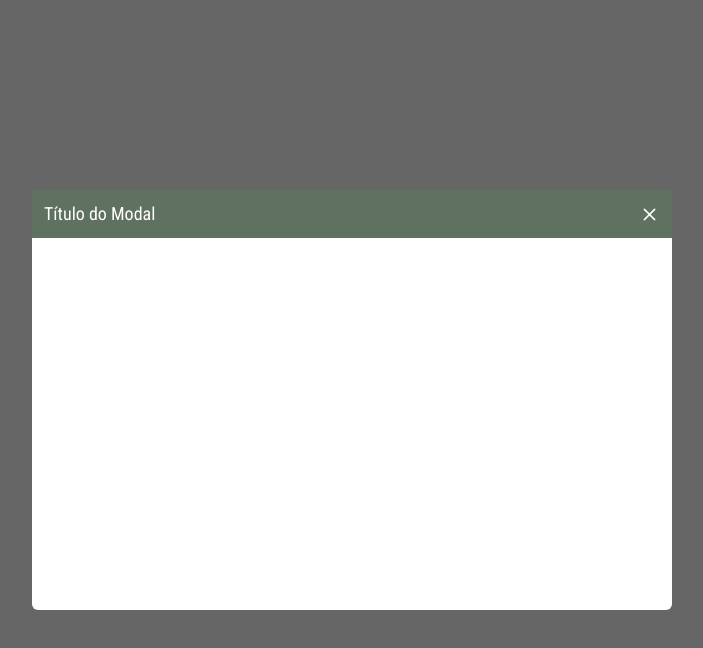
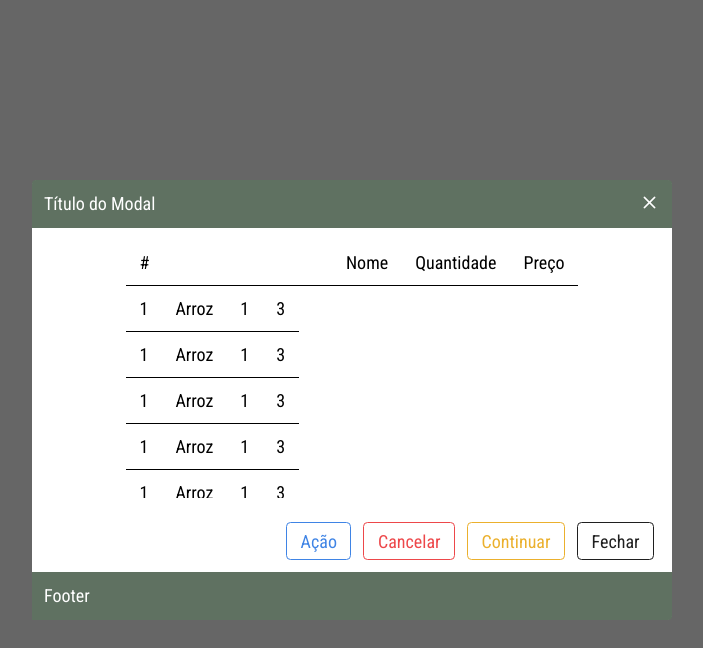
Before and after one commit to kalninandre/React-Modal, a React (Vite) app: page / in a window 1280 px wide. Both pictures are taken after a click on the button "Open modal". Shown: the top 648 px of the page, without its empty margins (288-991 px from the left). Built offline with nearby package versions, Linux system fonts and the light colour scheme.

Commit message:
Componentes de Ação, Container e Content adicionados

```diff
--- a/package.json
+++ b/package.json
@@ -12,6 +12,8 @@
     "react": "^18.2.0",
     "react-dom": "^18.2.0",
     "sass": "^1.64.2",
+    "tailwind-merge": "^1.14.0",
+    "tailwind-variants": "^0.1.13",
     "vite-tsconfig-paths": "^4.2.0"
   },
   "devDependencies": {
--- /dev/null
+++ b/src/components/Modal/Action.tsx
@@ -0,0 +1,42 @@
+import { tv } from 'tailwind-variants';
+import { twMerge } from 'tailwind-merge';
+
+type ModalActionProps = React.ButtonHTMLAttributes<HTMLButtonElement> & {
+	children: React.ReactNode;
+	color?: 'default' | 'blue' | 'green' | 'yellow' | 'red' | undefined;
+};
+
+const button = tv({
+	base: 'button border rounded whitespace-nowrap px-3 py-1',
+	variants: {
+		color: {
+			default: 'text-black border-black hover:bg-black hover:text-white',
+			blue: 'text-blue border-blue hover:bg-blue hover:text-white',
+			green: 'text-green border-green hover:bg-green hover:text-white',
+			yellow: 'text-yellow border-yellow hover:bg-yellow hover:text-white',
+			red: 'text-red border-red hover:bg-red hover:text-white',
+		},
+	},
+	defaultVariants: {
+		color: 'default',
+	},
+});
+
+const Action = ({ children, color, className, ...props }: ModalActionProps) => {
+	if (className && className.includes('close-modal')) {
+		setTimeout(() => {
+			jQuery('button.close-modal').on('click', function () {
+				jQuery(this).off('click');
+				jQuery('.backdrop').trigger('click');
+			});
+		});
+	}
+
+	return (
+		<button className={twMerge(button({ color }), className)} {...props}>
+			{children}
+		</button>
+	);
+};
+
+export default Action;
--- /dev/null
+++ b/src/components/Modal/Actions.tsx
@@ -0,0 +1,9 @@
+type ModalActionsProps = {
+	children: React.ReactNode;
+};
+
+const Actions = ({ children }: ModalActionsProps) => {
+	return <div className='actions'>{children}</div>;
+};
+
+export default Actions;
--- /dev/null
+++ b/src/components/Modal/Container.tsx
@@ -0,0 +1,11 @@
+import React from 'react';
+
+type ModalContainerProps = {
+	children: React.ReactNode[];
+};
+
+const Container = ({ children }: ModalContainerProps) => {
+	return <div className='content-container'>{children}</div>;
+};
+
+export default Container;
--- /dev/null
+++ b/src/components/Modal/Content.tsx
@@ -0,0 +1,13 @@
+type ModalContentProps = {
+	children: React.ReactNode;
+};
+
+const Content = ({ children }: ModalContentProps) => {
+	return (
+		<div className='modal-content'>
+			<div className='modal-content-centralizer'>{children}</div>
+		</div>
+	);
+};
+
+export default Content;
--- /dev/null
+++ b/src/components/Modal/Footer.tsx
@@ -0,0 +1,9 @@
+type ModalFooterProps = {
+	children: React.ReactNode;
+};
+
+const Footer = ({ children }: ModalFooterProps) => {
+	return <div className='footer'>{children}</div>;
+};
+
+export default Footer;
--- a/src/components/Modal/Header.tsx
+++ b/src/components/Modal/Header.tsx
@@ -1,8 +1,8 @@
-type ModalHealder = {
+type ModalHeaderProps = {
 	children: React.ReactNode;
 };
 
-const Header = ({ children }: ModalHealder) => {
+const Header = ({ children }: ModalHeaderProps) => {
 	return <div className='header'>{children}</div>;
 };
 
--- a/src/components/Modal/Root.tsx
+++ b/src/components/Modal/Root.tsx
@@ -2,11 +2,13 @@ import { useState } from 'react';
 
 import './modal.scss';
 
-type ModalProps = {
+type ModalRootProps = {
 	children: React.ReactNode[];
+	width: number;
+	height: number;
 };
 
-const Root = ({ children }: ModalProps) => {
+const Root = ({ width, height, children }: ModalRootProps) => {
 	const [isOpen, setIsOpen] = useState(false);
 
 	let trigger, content;
@@ -21,9 +23,13 @@ const Root = ({ children }: ModalProps) => {
 			<div onClick={() => setIsOpen(true)}>{trigger}</div>
 			{isOpen && (
 				<div className='backdrop' onClick={() => setIsOpen(false)}>
-					<div className='content-container'>
-						<div className='content' onClick={event => event.stopPropagation()}>
-							<div className='close-content'>
+					<div className='backdrop-centralizer'>
+						<div
+							className='modal-container'
+							style={{ width, height }}
+							onClick={event => event.stopPropagation()}
+						>
+							<div className='modal-closer'>
 								<i className='bi bi-x text-2xl p-2 cursor-pointer' onClick={() => setIsOpen(false)}></i>
 							</div>
 							{content}
--- a/src/components/Modal/modal.scss
+++ b/src/components/Modal/modal.scss
@@ -8,32 +8,36 @@
 	overflow: hidden;
 }
 
-.content-container {
+.backdrop-centralizer {
 	display: flex;
 	align-items: center;
 	justify-content: center;
 	width: 100%;
 	height: 100%;
 
-	.content {
+	.modal-container {
 		position: relative;
 		background-color: var(--white);
-		min-width: 640px;
-		min-height: 420px;
 		border-radius: 6px;
 	}
 
-	.close-content {
+	.modal-closer {
 		position: absolute;
 		color: white;
-		top: 8px;
+		top: 6px;
 		right: 0px;
 	}
 }
 
+.content-container {
+	display: flex;
+	flex-direction: column;
+	height: 100%;
+
 	.header {
 		display: flex;
 		align-items: center;
+		flex-shrink: 0;
 
 		background-color: var(--green);
 		color: var(--white);
@@ -48,3 +52,45 @@
 		border-top-left-radius: 4px;
 		border-top-right-radius: 4px;
 	}
+
+	.modal-content {
+		margin: 12px;
+		height: 100%;
+		overflow: auto;
+
+		.modal-content-centralizer {
+			display: flex;
+			justify-content: center;
+			width: 100%;
+		}
+	}
+
+	.actions {
+		display: flex;
+		justify-content: flex-end;
+		align-items: center;
+		flex-wrap: wrap;
+
+		padding: 12px 18px;
+		gap: 12px;
+	}
+
+	.footer {
+		display: flex;
+		align-items: center;
+		flex-shrink: 0;
+
+		background-color: var(--green);
+		color: var(--white);
+
+		height: 48px;
+		font-size: 18px;
+		line-height: 28px;
+		font-weight: 400;
+
+		padding: 0 12px;
+
+		border-bottom: 4px;
+		border-bottom-right-radius: 4px;
+	}
+}
--- a/src/routes/App.tsx
+++ b/src/routes/App.tsx
@@ -50,10 +50,103 @@ function App() {
 							})}
 						</tbody>
 					</table>
+
 					<div className='flex mt-4'>
-						<Modal.Root>
+						<Modal.Root width={640} height={440}>
 							<button className='trigger bg-green text-white p-2'>Open modal</button>
-							<Modal.Header>Título do Modal</Modal.Header>
+							<Modal.Container>
+								<Modal.Header>Título do Modal</Modal.Header>
+								<Modal.Content>
+									<table>
+										<thead>
+											<tr className='border-b'>
+												<td>#</td>
+												<td>Nome</td>
+												<td>Quantidade</td>
+												<td>Preço</td>
+											</tr>
+										</thead>
+
+										<tbody>
+											{data.map((i, index) => {
+												return (
+													<div>
+														<tr className='border-b' key={index}>
+															<td>{i.id}</td>
+															<td>{i.name}</td>
+															<td>{i.quantity}</td>
+															<td>{i.price}</td>
+														</tr>
+														<tr className='border-b' key={index}>
+															<td>{i.id}</td>
+															<td>{i.name}</td>
+															<td>{i.quantity}</td>
+															<td>{i.price}</td>
+														</tr>
+														<tr className='border-b' key={index}>
+															<td>{i.id}</td>
+															<td>{i.name}</td>
+															<td>{i.quantity}</td>
+															<td>{i.price}</td>
+														</tr>
+														<tr className='border-b' key={index}>
+															<td>{i.id}</td>
+															<td>{i.name}</td>
+															<td>{i.quantity}</td>
+															<td>{i.price}</td>
+														</tr>
+														<tr className='border-b' key={index}>
+															<td>{i.id}</td>
+															<td>{i.name}</td>
+															<td>{i.quantity}</td>
+															<td>{i.price}</td>
+														</tr>
+														<tr className='border-b' key={index}>
+															<td>{i.id}</td>
+															<td>{i.name}</td>
+															<td>{i.quantity}</td>
+															<td>{i.price}</td>
+														</tr>
+														<tr className='border-b' key={index}>
+															<td>{i.id}</td>
+															<td>{i.name}</td>
+															<td>{i.quantity}</td>
+															<td>{i.price}</td>
+														</tr>
+														<tr className='border-b' key={index}>
+															<td>{i.id}</td>
+															<td>{i.name}</td>
+															<td>{i.quantity}</td>
+															<td>{i.price}</td>
+														</tr>
+														<tr className='border-b' key={index}>
+															<td>{i.id}</td>
+															<td>{i.name}</td>
+															<td>{i.quantity}</td>
+															<td>{i.price}</td>
+														</tr>
+														<tr className='border-b' key={index}>
+															<td>{i.id}</td>
+															<td>{i.name}</td>
+															<td>{i.quantity}</td>
+															<td>{i.price}</td>
+														</tr>
+													</div>
+												);
+											})}
+										</tbody>
+									</table>
+								</Modal.Content>
+								<Modal.Actions>
+									<Modal.Action color='blue'>Ação</Modal.Action>
+									<Modal.Action color='red'>Cancelar</Modal.Action>
+									<Modal.Action onClick={() => console.log('Hello World')} color='yellow'>
+										Continuar
+									</Modal.Action>
+									<Modal.Action className='close-modal'>Fechar</Modal.Action>
+								</Modal.Actions>
+								<Modal.Footer>Footer</Modal.Footer>
+							</Modal.Container>
 						</Modal.Root>
 					</div>
 				</div>
--- a/tailwind.config.js
+++ b/tailwind.config.js
@@ -4,7 +4,12 @@ export default {
 	theme: {
 		colors: {
 			white: '#FFF',
+			black: '#1F1F1F',
+
 			green: '#5F7161',
+			red: '#ED474A',
+			blue: '#3F84E5',
+			yellow: '#EBB02D',
 		},
 	},
 	plugins: [],
```
Also changed, not shown: src/components/Index.ts (+11 -0 lines), 1 other file (tests, documents, lock files or other folders). Lines whose indentation alone changed are shown as unchanged.
